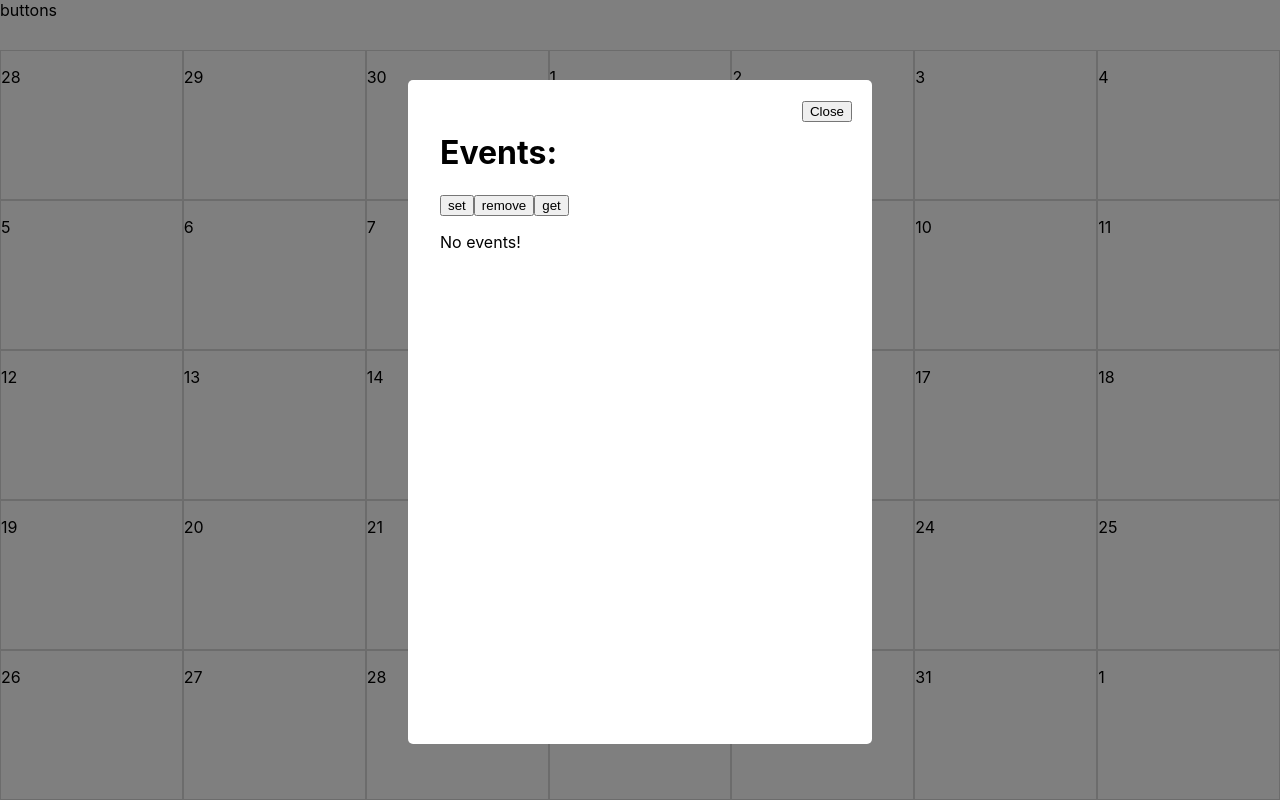
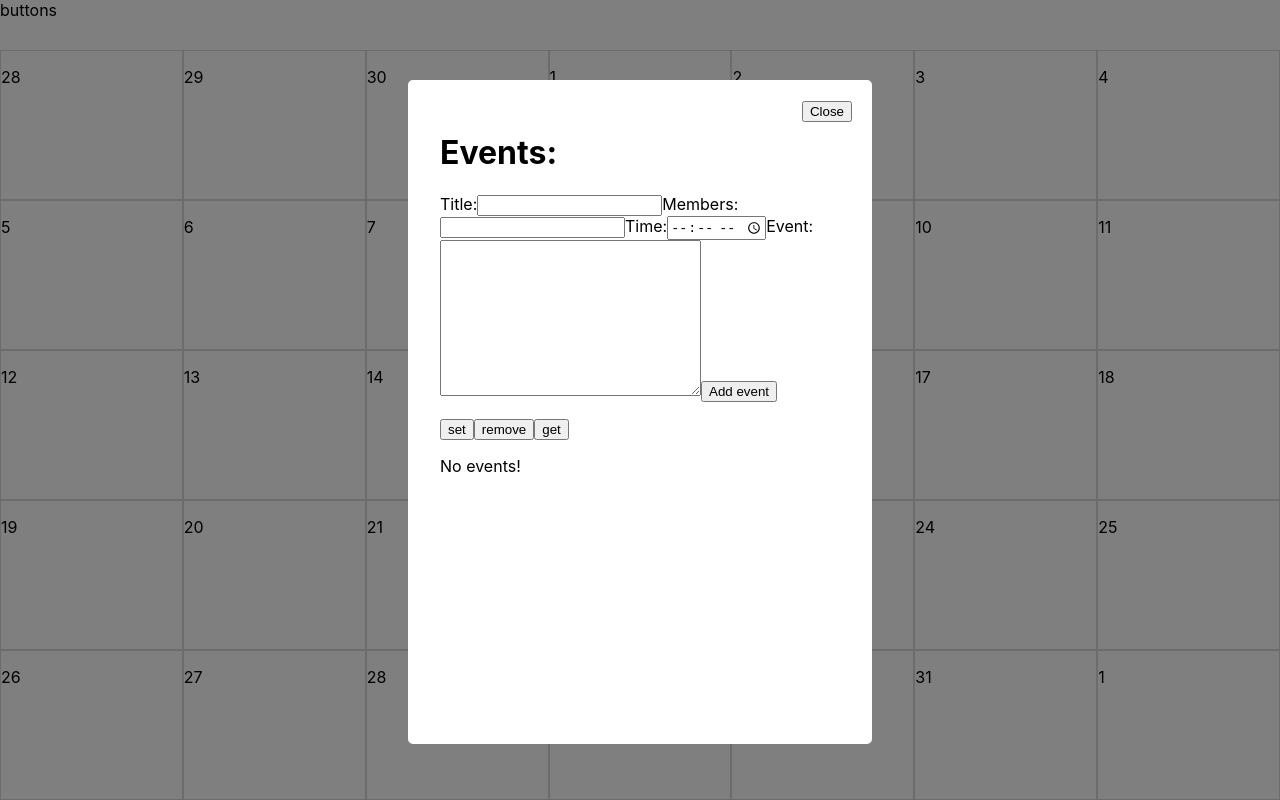
Before and after one commit to mrToshkin/Calendar-React, a React (Create React App) app: page / in a window 1280 px wide. Both pictures are taken after a click on the element "10". Built offline with nearby package versions, Linux system fonts and the light colour scheme.

Commit message:
method on

```diff
--- a/src/components/Calendar/Calendar.jsx
+++ b/src/components/Calendar/Calendar.jsx
@@ -4,7 +4,6 @@ import Header from './Header';
 import Day from './Day';
 import { getDays } from './getDays';
 import Context from '../../context';
-import Events from '../Events/Events';
 
 import './calendar.scss';
 
@@ -16,65 +15,100 @@ class Calendar extends React.Component {
     monthNames: ['Январь', 'Февраль', 'Март', 'Апрель', 'Май', 'Июнь', 'Июль', 'Август', 'Сентябрь', 'Октябрь', 'Ноябрь', 'Декабрь'],
     weekDayNames: ['Пн', 'Вт', 'Ср', 'Чт', 'Пт', 'Сб', 'Вс'],
   }; */
-
   state = {
     days: getDays(),
+    modalIsOpen: false,
+    events: new Map(),
+
     id: '',
-    modalIsOpen: false,
-    events: new Map()
+    time: '',
+    title: '',
+    members: '',
+    text: ''
   };
 
-  eventsForEvents = {
-    setEvent: (id, newEvent) => {
+  on = {
+    event: {
+      add: (id, newEvent) => {
         let events = this.state.events.get(id);
 
         if (events) {
           events.push(newEvent);
-        this.setState(this.state.events.set(id, events))
+          this.setState(this.state.events.set(id, events));
         } else {
-        this.setState(this.state.events.set(id, [newEvent]))
+          this.setState(this.state.events.set(id, [newEvent]));
         }
       },
-    removeEvent:(id, eventIndex) => {
+      remove:(id, eventIndex) => {
         let events = this.state.events.get(id);
 
         events.splice(eventIndex, 1);
-      this.setState(this.state.events.set(id, events))
+        this.setState(this.state.events.set(id, events));
+        /* if (events.length === 1) {
+          this.setState(this.state.events.delete(id));
+        } else {
+        } */
       },
-    getEvents: (id) => {
+      /* edit:(id, eventIndex) => {
+        let events = this.state.events.get(id);
+
+        events.splice(eventIndex, 1);
+        this.setState(this.state.events.set(id, events));
+      }, */
+      get: (id) => {
         const events = this.state.events.get(id);
         console.log(events);
+        console.log(this.state);
         console.log(this.state.events);
+        console.log('Пустой массив:' + !events.some(even => even));
 
         return events;
       },
+    },
+    form: {
+      //input: (e) => this.setState({`${e.target.input.id}`: e.target.value}),
+      title: (e) => this.setState({ title: e.target.value }),
+      members: (e) => this.setState({ members: e.target.value }),
+      time: (e) => this.setState({ time: e.target.value }),
+      text: (e) => this.setState({ text: e.target.value }),
+      submit: (e) => {
+        let event = {
+          time: this.state.time,
+          title: this.state.title,
+          members: this.state.members,
+          text: this.state.text
+        };
+
+        console.log(e);
+
+        this.on.event.add(this.state.id, event);
+        e.preventDefault();
       }
-
-  modal = {
+    },
+    modal: {
       open: (id) => this.setState({ modalIsOpen: true, id: id }),
       close: ()  => this.setState({ modalIsOpen: false })
-  }
-
-  onDayClick = (id) => this.modal.open(id);
+    },
+    day: { click: (id) => this.on.modal.open(id) }
+  };
 
   render() {
     const { days, modalIsOpen, id, events } = this.state;
-    const { setEvent, removeEvent, getEvents } = this.eventsForEvents;
+    const on = this.on;
 
     return (
       <div className="calendar">
-
         {modalIsOpen &&
-          <Context.Provider value={{ setEvent, removeEvent, getEvents, events, id }}>
-            <Modal closeModal={this.modal.close} />
+          <Context.Provider value={{ on, events, id }}>
+            <Modal closeModal={on.modal.close} />
           </Context.Provider>
         }
         <Header />
         <div className="calendar__grid">
-          {days.map(data => <Day data={data} openModal={this.onDayClick.bind(null, data.id)} key={data.id}/>)}
+          {days.map(data => <Day data={data} openModal={on.day.click.bind(null, data.id)} key={data.id}/>)}
         </div>
       </div>
-    )
+    );
   }
 }
 
--- a/src/components/Calendar/Day.jsx
+++ b/src/components/Calendar/Day.jsx
@@ -5,5 +5,5 @@ export default props => {
     <div className="calendar__day" onClick={props.openModal} >
       <p>{props.data.day}</p>
     </div>
-  )
+  );
 }
--- a/src/components/Calendar/Header.jsx
+++ b/src/components/Calendar/Header.jsx
@@ -5,5 +5,5 @@ export default props => {
     <div className="calendar__header">
       <p>buttons</p>
     </div>
-  )
+  );
 }
--- a/src/components/Events/Events.jsx
+++ b/src/components/Events/Events.jsx
@@ -3,30 +3,52 @@ import EventsItem from './EventsItem';
 import Context from '../../context';
 
 export default () => {
-  const { setEvent, removeEvent, getEvents, id, events } = React.useContext(Context);
+  const { on, id, events } = React.useContext(Context);
 
   return (
     <div>
+      <form className="events__add-event" onSubmit={on.form.submit}>
+        <label>
+          Title:
+          <input type="text" name="title" id="title" onChange={on.form.title}/>
+        </label>
+        <label>
+          Members:
+          <input type="text" name="members" id="members" onChange={on.form.members}/>
+        </label>
+        <label>
+          Time:
+          <input type="time" name="time" id="time" onChange={on.form.time}/>
+        </label>
+        <label>
+          Event:
+          <textarea name="text" id="text" cols="30" rows="10" onChange={on.form.text}></textarea>
+        </label>
+        <button type='submit'>Add event</button>
+      </form>
       <ul className='events__list'>
-        <button onClick={setEvent.bind(null, id, 'textsdsdas')}>set</button>
-        <button onClick={removeEvent.bind(null, id)}>remove</button>
-        <button onClick={getEvents.bind(null, id, 2)}>get</button>
-        {
-          events.has(id) ? (
-            events.get(id).map((event, index) => {
-              return (
-                <li className='events__item' key={index + '.' + id}>
-                  <strong>{index + 1}</strong>
-                  {event}
-                  <button className='events__item-btn-remove' onClick={removeEvent.bind(null, id, index)}>
+        <button onClick={on.event.add.bind(null, id, events)}>set</button>
+        <button onClick={on.event.remove.bind(null, id)}>remove</button>
+        <button onClick={on.event.get.bind(null, id, 2)}>get</button>
+        {events.has(id) ? (
+          events.get(id).map((event, index) => {
+            return (
+              <li className='events__item' key={index + '.' + id}>
+                <strong>{event.time}</strong>
+                {event.title}
+                <div className="events__item-btn">
+                  <button className='events__item-btn-remove' onClick={on.event.remove.bind(null, id, index)}>
+                    R
+                  </button>
+                  <button className='events__item-btn-remove' onClick={on.event.remove.bind(null, id, index)}>
                     &times;
                   </button>
-                </li>
-              )
-            })
-          ) : <p>No events!</p>
-        }
+                </div>
+              </li>
+            );
+          })
+        ) : <p>No events!</p>}
       </ul>
     </div>
-  )
+  );
 }
--- a/src/components/Events/addEvent.jsx
+++ b/src/components/Events/addEvent.jsx
@@ -9,5 +9,5 @@ export default () => {
       <input {...input.bind} />
       <button type='submit'>Add todo</button>
     </form>
-  )
+  );
 }
--- a/src/components/Modal/Modal.jsx
+++ b/src/components/Modal/Modal.jsx
@@ -8,7 +8,6 @@ export default props => {
     <div className='modal'>
       <div className='modal__body'>
         <h1>Events:</h1>
-        {/* <Todo /> */}
         <Events />
         <div className='modal__btn-close'>
           <button onClick={props.closeModal}>
@@ -17,5 +16,5 @@ export default props => {
         </div>
       </div>
     </div>
-  )
+  );
 }
```
Lines whose indentation alone changed are shown as unchanged.
